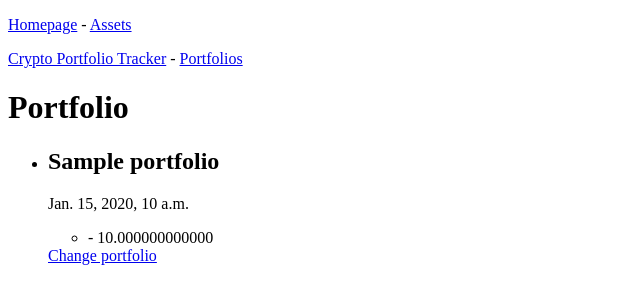
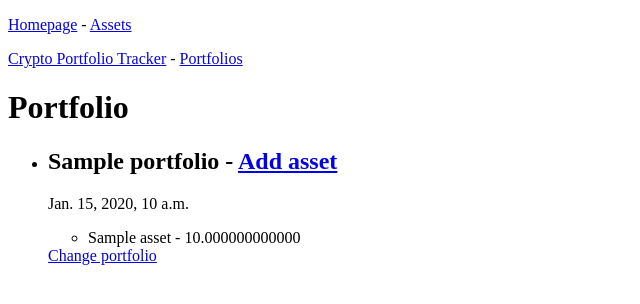
Before and after one commit to danlebedev/crypto_portfolio_tracker, a Django app: template cptracker/templates/cptracker/portfolio.html in a window 1280 px wide. Shown: the top 304 px of the page, without its empty margins (0-640 px from the left). Run offline with Django 4.2, Linux system fonts and the light colour scheme; the template is opened without the code that fills it: values that come from a table or form of the project are taken from there, others are empty; tables that the repository leaves empty hold one stand-in row (values such as "Sample post").

Commit message:
CREATE add_userasset page

```diff
--- a/cptracker/templates/cptracker/portfolio.html
+++ b/cptracker/templates/cptracker/portfolio.html
@@ -8,12 +8,15 @@
 <h1>Portfolio</h1>
 <ul>
     <li>
-        <h2>{{ portfolio.name }}</h2>
+        <h2>
+            {{ portfolio.name }} -
+            <a href="{% url 'cptracker:add_userasset' portfolio.pk %}">Add asset</a>
+        </h2>
         <p>{{ portfolio.date_added }}</p>
         <ul>
             {% for asset in assets %}
             <li>
-                {{ asset.short_name }} - {{ asset.balance }}
+                {{ asset.asset }} - {{ asset.balance }}
             </li>
             {% empty %}
             <li>
--- a/cptracker/urls.py
+++ b/cptracker/urls.py
@@ -16,4 +16,10 @@ urlpatterns = [
         name='change_portfolio'
     ),
     path('portfolios/add/', views.PortfolioCreateView.as_view(), name='add_portfolio'),
+    # Assets.
+    path(
+        'portfolios/<int:pk>/add/',
+        views.UserAssetCreateView.as_view(),
+        name='add_userasset',
+    ),
 ]
--- a/cptracker/views.py
+++ b/cptracker/views.py
@@ -40,3 +40,8 @@ class PortfolioCreateView(CreateView):
     template_name = 'cptracker/add_portfolio.html'
     form_class = forms.PortfolioForm
     success_url = reverse_lazy('cptracker:portfolios')
+
+class UserAssetCreateView(CreateView):
+    template_name = 'cptracker/add_userasset.html'
+    form_class = forms.UserAssetForm
+    success_url = reverse_lazy('cptracker:portfolios')
```
Also changed, not shown: cptracker/templates/cptracker/add_userasset.html (added, +14 -0 lines).
